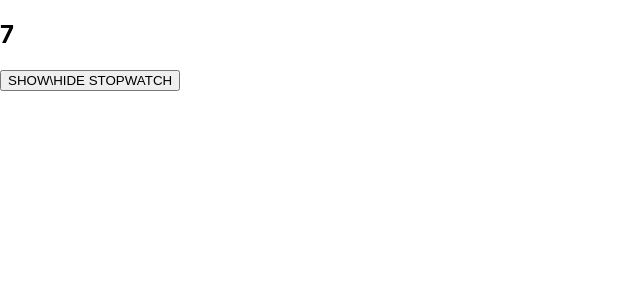
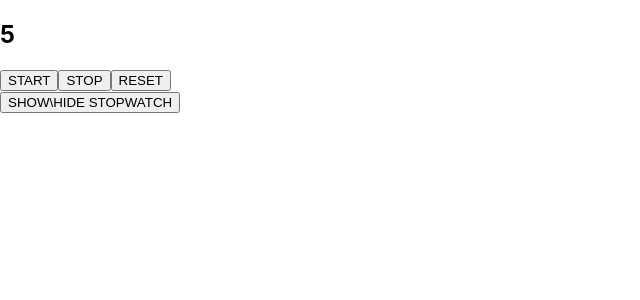
Before and after one commit to fccourses/fd-react-app, a React (Create React App) app: page / in a window 1280 px wide. Shown: the top 300 px of the page, without its empty margins (0-640 px from the left). Built offline with nearby package versions, Linux system fonts and the light colour scheme.

Commit message:
Add some functional

```diff
--- a/src/components/StopWatch/index.jsx
+++ b/src/components/StopWatch/index.jsx
@@ -7,7 +7,6 @@ class StopWatch extends Component {
     this.state = {
       count: 0,
     };
-    console.log('constructor');
   }
 
   tick = () => {
@@ -15,35 +14,64 @@ class StopWatch extends Component {
   };
 
   start = () => {
-    this.intervalId = setInterval(this.tick, 1000);
+    if (!this.intervalId) {
+      this.intervalId = setInterval(this.tick, 1000);
+    }
+  };
+
+  stop = () => {
+    clearInterval(this.intervalId);
+    this.intervalId = null;
+  };
+
+  reset = () => {
+    this.stop();
+    this.setState({ count: 0 });
   };
   /*
     AFTER FIRST RENDER
   */
   componentDidMount() {
-    console.log('componentDidMount');
     this.start();
   }
 
   /*
     AFTER EACH RENDER
   */
-  componentDidUpdate() {
-    console.log('componentDidUpdate');
-  }
+  componentDidUpdate() {}
 
   /*
     BEFORE UNMOUNT
   */
   componentWillUnmount() {
-    clearInterval(this.intervalId);
+    this.stop();
   }
 
   render() {
-    console.log('render');
     return (
       <article>
         <h1>{this.state.count}</h1>
+        <button
+          onClick={() => {
+            this.start();
+          }}
+        >
+          START
+        </button>
+        <button
+          onClick={() => {
+            this.stop();
+          }}
+        >
+          STOP
+        </button>
+        <button
+          onClick={() => {
+            this.reset();
+          }}
+        >
+          RESET
+        </button>
       </article>
     );
   }
```
